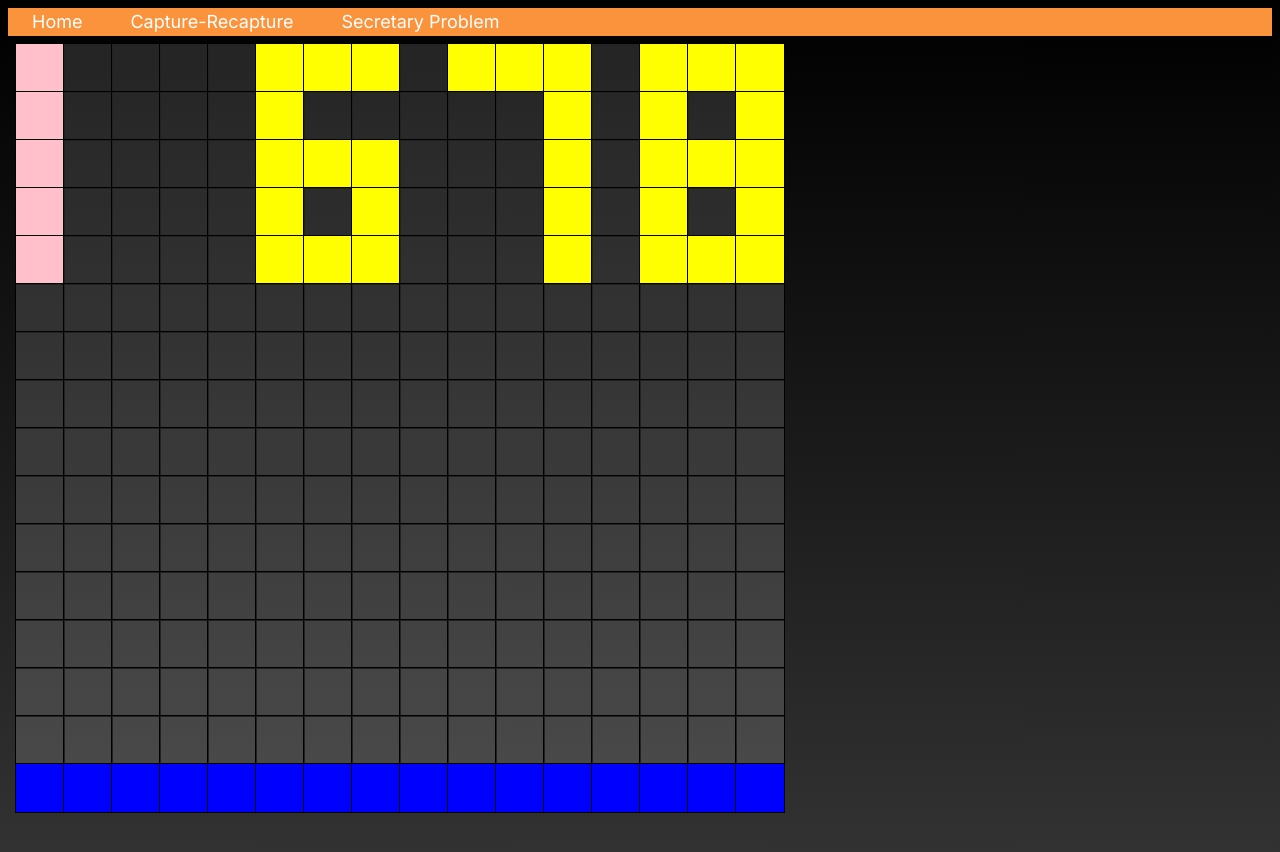
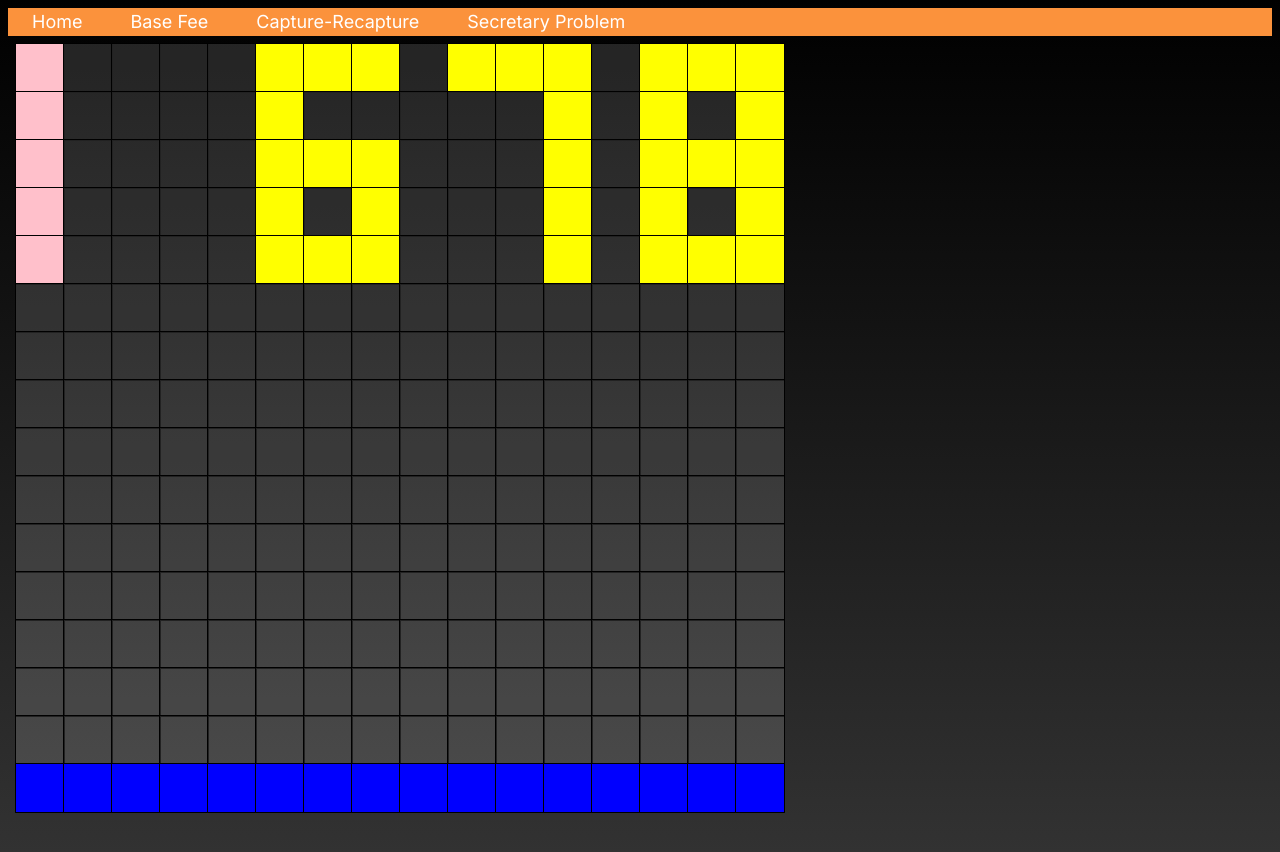
Before and after one commit to jduffey/personal-portfolio-website, a Next.js app: page /base-fee in a window 1280 px wide. Built offline with nearby package versions, Linux system fonts and the light colour scheme.

Commit message:
Add Base Fee link to navbar for data viz pages

```diff
--- a/app/(data-viz-sims)/layout.js
+++ b/app/(data-viz-sims)/layout.js
@@ -5,6 +5,10 @@ export default function Layout({ children }) {
         <>
             <NavBar
                 navLinks={[
+                    {
+                        route: 'base-fee',
+                        name: 'Base Fee',
+                    },
                     {
                         route: 'capture-recapture',
                         name: 'Capture-Recapture',
```
